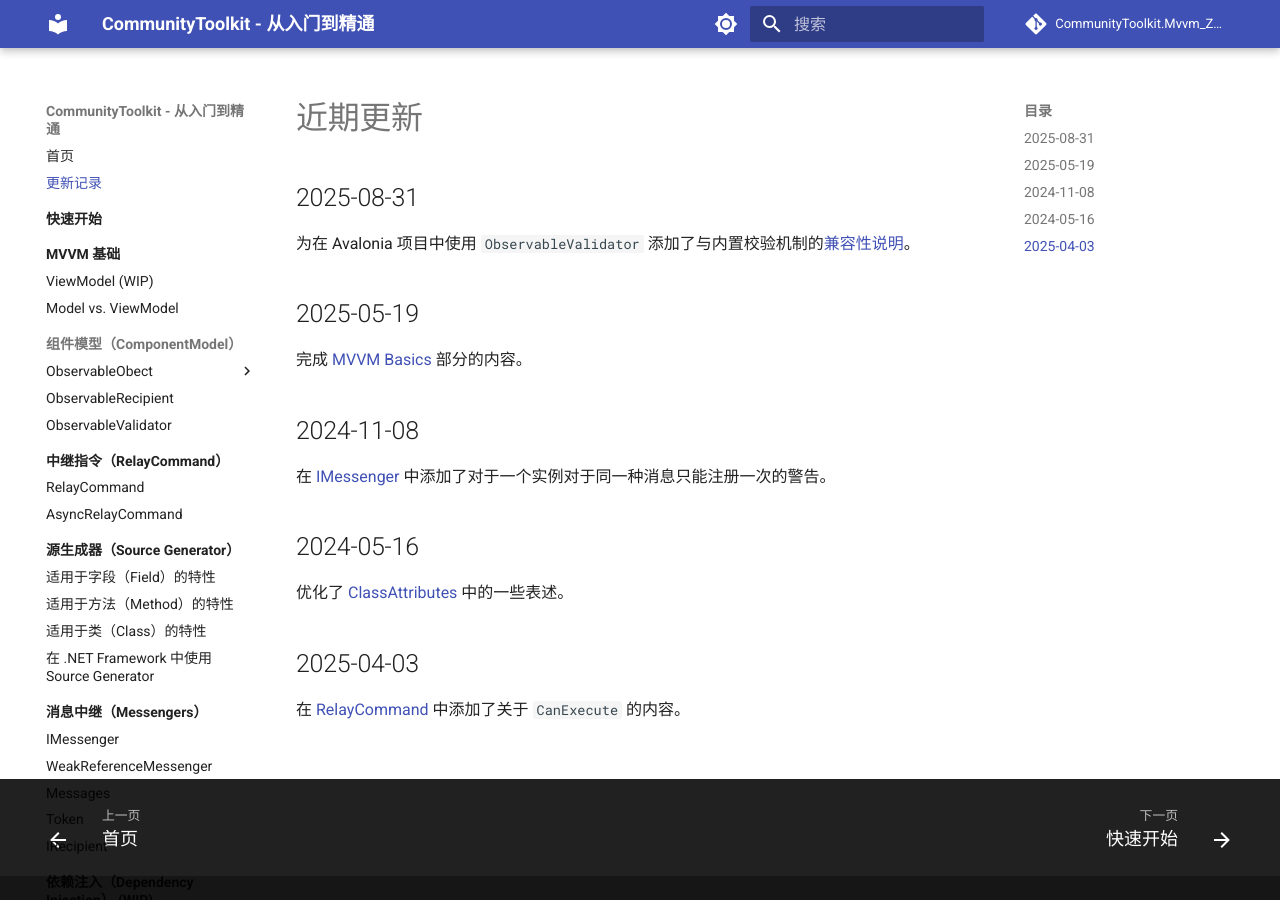
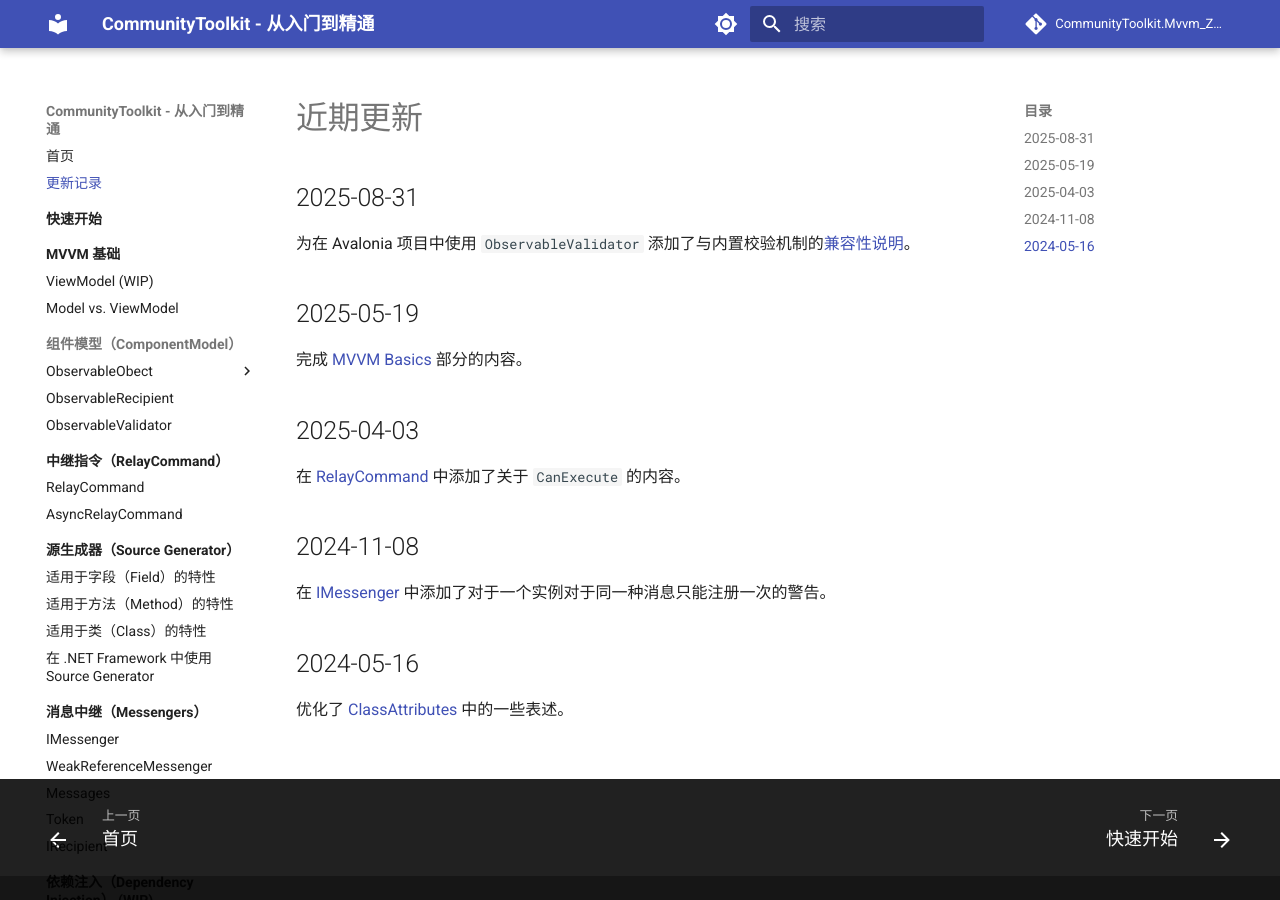
Before and after one commit to BYJRK/CommunityToolkit.Mvvm_ZeroToHero, an MkDocs documentation site: the page built from docs/history.md, in a window 1280 px wide. Built offline with MkDocs 1.6.1 and Material for MkDocs 9.7.7, drawn with Linux system fonts in a browser that asks for light colours; comment, search, counter and statistics services are not loaded; some of the changed lines change nothing that is shown.

Commit message:
Fix the order of histories

```diff
--- a/docs/history.md
+++ b/docs/history.md
@@ -8,6 +8,10 @@
 
 完成 [MVVM Basics](./MVVM%20Basics/Model%20vs.%20ViewModel.md) 部分的内容。
 
+## 2025-04-03
+
+在 [RelayCommand](./RelayCommand/RelayCommand.md) 中添加了关于 `CanExecute` 的内容。
+
 ## 2024-11-08
 
 在 [IMessenger](./Messengers/IMessenger.md) 中添加了对于一个实例对于同一种消息只能注册一次的警告。
@@ -15,7 +19,3 @@
 ## 2024-05-16
 
 优化了 [ClassAttributes](./Source%20Generator/ClassAttributes.md) 中的一些表述。
-
-## 2025-04-03
-
-在 [RelayCommand](./RelayCommand/RelayCommand.md) 中添加了关于 `CanExecute` 的内容。
```
